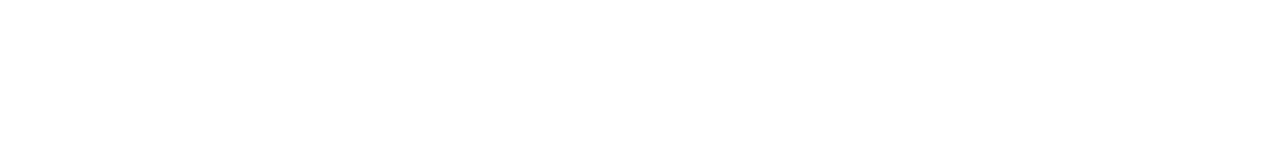
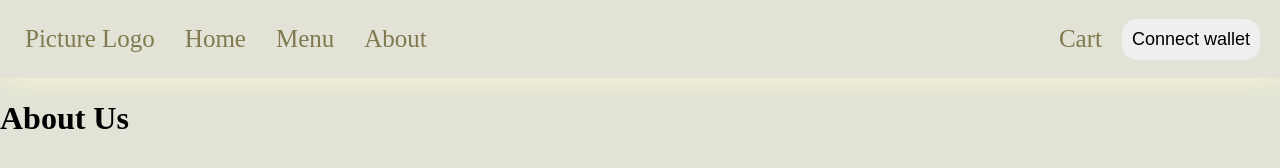
Before and after one commit to CodeforTech2/Recipes, a plain HTML site: page About Us/about.html in a window 1280 px wide. Drawn offline with Linux system fonts and the light colour scheme.

Commit message:
about us page

```diff
--- a/About Us/about.css
+++ b/About Us/about.css
@@ -0,0 +1,85 @@
+* {
+    margin: 0;
+    padding: 0;
+}
+
+:root {
+    --primary-color: rgb(160, 149, 149);
+    --secondary-color: rgb(147, 36, 97);
+}
+
+html {
+    background-color: rgb(226, 226, 214);
+}
+a {
+    text-decoration: none;
+}
+
+ul li {
+    list-style-type: none;
+}
+
+/* ===============   Header =============== */
+
+header {
+    position: fixed;
+    /* top: 0; */
+    /* overflow: hidden; */
+    width: 100%;
+    box-shadow: 2px 0px 30px lightgoldenrodyellow;
+}
+nav ul {
+    background-color: rgb(226, 226, 214);
+    padding: 10px;
+    display: flex;
+    align-items: center;
+    justify-content:space-between;
+}
+
+nav ul li {
+    color: rgb(129, 121, 79);
+}
+
+.nav-list {
+    padding: 15px;
+    font-size: 25px;
+    /* transition: 0.5s ease-in; */
+}
+
+.nav-list:hover {
+    /* color: rgb(173, 18, 96); */
+    color: rgb(236, 5, 155);
+    transform: scale(1.1);
+}
+
+.left {
+    display: flex;
+}
+
+.nav-list-right {
+    padding: 10px;
+    font-size: 18px;
+    margin: 0 10px;
+}
+
+.cart {
+    margin: 10px;
+    font-size: 25px;
+}
+
+.btn-nav {
+    border-radius: 15px;
+    border: none;
+    cursor: pointer;
+}
+.right {
+    display: flex;
+    align-items: center;
+}
+
+/* ============== About Us Page ================= */
+
+.about-us {
+    height: 100vh;
+    padding-top: 100px;
+}
--- a/About Us/about.html
+++ b/About Us/about.html
@@ -0,0 +1,34 @@
+<!DOCTYPE html>
+<html lang="en">
+<head>
+    <meta charset="UTF-8">
+    <meta name="viewport" content="width=device-width, initial-scale=1.0">
+    <link rel="stylesheet" href="/About Us/about.css">
+    <title>About Us</title>
+</head>
+<body>
+
+    <header>
+        <nav>
+            <ul>
+                <div class="left">
+                    <a href="#"><li class="nav-list">Picture Logo</li></a>
+                    <a href="/index.html"><li class="nav-list">Home</li></a>
+                    <a href="/Menu/menu.html"><li class="nav-list">Menu</li></a>
+                    <a href="#"><li class="nav-list">About</li></a>
+
+                </div>
+
+                <div class="right">
+                    <a href="#"><li class="cart">Cart</li></a>
+                    <button class="nav-list-right btn-nav">Connect wallet</button>
+                    </div>
+            </ul>
+        </nav>
+    </header>
+
+    <div class="about-us">
+        <h1>About Us</h1>
+    </div>
+</body>
+</html>
--- a/Menu/menu.css
+++ b/Menu/menu.css
@@ -18,6 +18,7 @@ a {
 ul li {
     list-style-type: none;
 }
+
 /* ===============   Header =============== */
 
 header {
@@ -139,8 +140,8 @@ nav ul li {
 }
 
 .add-to-cart:hover{
-    /* background-color: rgb(188, 49, 126); */
-    background-color: rgb(236, 5, 155);;
+    background-color: rgb(188, 49, 126);
+    /* background-color: rgb(236, 5, 155);; */
 }
 img {
     width: 60%;
```
Also changed, not shown: Menu/menu.html (+1 -1 lines), index.html (+1 -1 lines).
